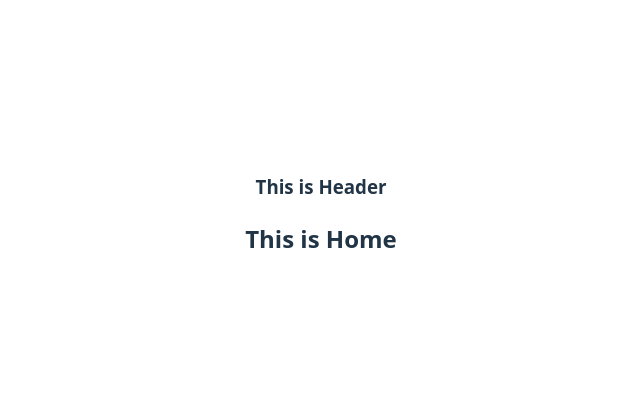
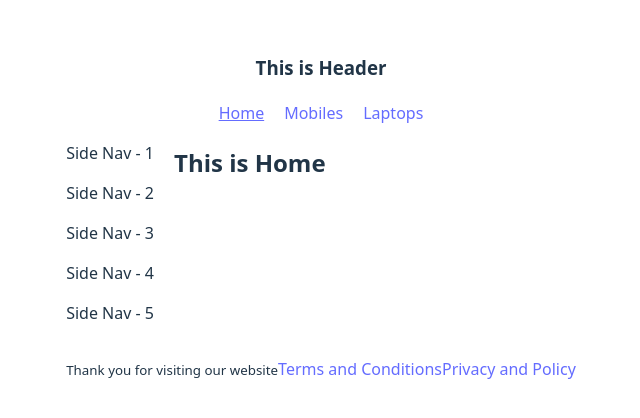
Before and after one commit to AsifHossain22/react-router-intro, a React (Vite) app: page / in a window 1280 px wide. Shown: the part 184-602 px from the top of the page, without its empty margins (319-959 px from the left). Built offline with nearby package versions, Linux system fonts and the light colour scheme.

Commit message:
Understand Nested Routing, Outlet, Link and NavLink

```diff
--- /dev/null
+++ b/src/components/Footer/Footer.jsx
@@ -0,0 +1,15 @@
+import React from "react";
+
+const Footer = () => {
+  return (
+    <div>
+      <p>
+        <small>Thank you for visiting our website</small>
+        <a href="/">Terms and Conditions</a>
+        <a href="/">Privacy and Policy</a>
+      </p>
+    </div>
+  );
+};
+
+export default Footer;
--- /dev/null
+++ b/src/components/Header/Header.css
@@ -0,0 +1,6 @@
+nav a {
+  margin: 0 10px;
+}
+nav a.active {
+  text-decoration: underline;
+}
--- a/src/components/Header/Header.jsx
+++ b/src/components/Header/Header.jsx
@@ -1,11 +1,18 @@
-import React from 'react';
+import React from "react";
+import { Link, NavLink } from "react-router";
+import "./Header.css";
 
 const Header = () => {
-    return (
-        <div>
-            <h3>This is Header</h3>
-        </div>
-    );
+  return (
+    <div>
+      <h3>This is Header</h3>
+      <nav>
+        <NavLink to="/">Home</NavLink>
+        <NavLink to="/mobiles">Mobiles</NavLink>
+        <NavLink to="/laptops">Laptops</NavLink>
+      </nav>
+    </div>
+  );
 };
 
 export default Header;
--- /dev/null
+++ b/src/components/Root/Root.css
@@ -0,0 +1,4 @@
+.root-main {
+  display: flex;
+  gap: 20px;
+}
--- a/src/components/Root/Root.jsx
+++ b/src/components/Root/Root.jsx
@@ -1,12 +1,19 @@
-import React from 'react';
-import Header from '../Header/Header';
-import { Outlet } from 'react-router';
+import React from "react";
+import Header from "../Header/Header";
+import { Outlet } from "react-router";
+import Footer from "../Footer/Footer";
+import SideBar from "../SideBar/SideBar";
+import "./Root.css";
 
 const Root = () => {
   return (
     <div>
       <Header></Header>
+      <div className="root-main">
+        <SideBar></SideBar>
         <Outlet></Outlet>
+      </div>
+      <Footer></Footer>
     </div>
   );
 };
--- /dev/null
+++ b/src/components/SideBar/SideBar.jsx
@@ -0,0 +1,17 @@
+import React from "react";
+
+const SideBar = () => {
+  return (
+    <aside>
+      <nav>
+        <p>Side Nav - 1 </p>
+        <p>Side Nav - 2 </p>
+        <p>Side Nav - 3 </p>
+        <p>Side Nav - 4 </p>
+        <p>Side Nav - 5 </p>
+      </nav>
+    </aside>
+  );
+};
+
+export default SideBar;
```
Lines whose indentation alone changed are shown as unchanged.
